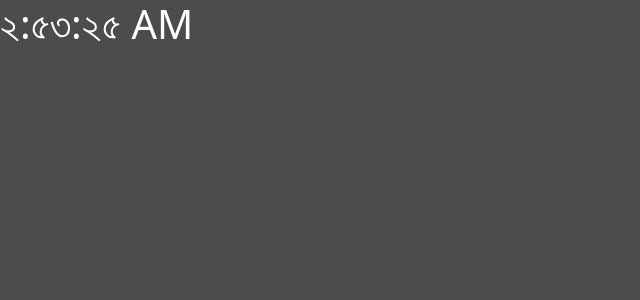
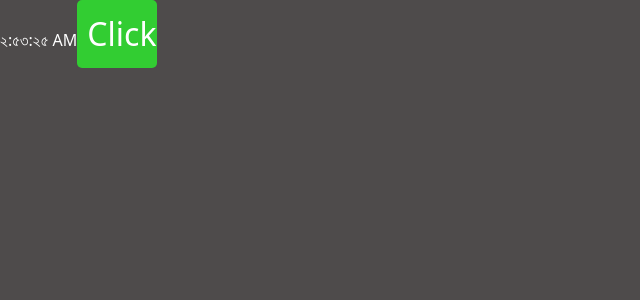
Before and after one commit to enamul58/React-JS-Fundamentals, a React (Create React App) app in the folder reactexercise/: page / in a window 1280 px wide. Shown: the top 300 px of the page, without its empty margins (0-640 px from the left). Built offline with nearby package versions, Linux system fonts and the light colour scheme.

Commit message:
bangla & english component

```diff
--- a/reactexercise/src/App.js
+++ b/reactexercise/src/App.js
@@ -8,6 +8,8 @@ import CountWithOutHook from "./components/HOOK_USESTATE/CountWithOutHook";
 import CountWithHook from "./components/HOOK_USESTATE/CountWithHook";
 import CounterApp from "./components/Assigment_2_Counter_App/CounterApp";
 import Clock from "./components/Clock/Clock";
+import ClockTwo from "./components/Clock_2/ClockTwo";
+
 function App() {
   return (
     <>
@@ -27,7 +29,8 @@ function App() {
       {/* <Event_Handler_Class /> */}
       {/* <CountWithOutHook></CountWithOutHook>
       <CountWithHook></CountWithHook> */}
-      <Clock local="bn-BD"></Clock>
+      {/* <Clock local="bn-BD"></Clock> */}
+      <ClockTwo></ClockTwo>
     </>
   );
 }
--- /dev/null
+++ b/reactexercise/src/components/Clock_2/ClockTwo.js
@@ -0,0 +1,40 @@
+import React, { Component } from "react";
+
+class ClockTwo extends Component {
+  state = {
+    date: new Date(),
+    locale: "bn-BD",
+  };
+
+  componentDidMount() {
+    this.clockTimer = setInterval(() => this.tric(), 1000);
+  }
+
+  componentWillUnmount() {
+    clearInterval(this.clockTimer);
+  }
+
+  tric() {
+    this.setState({
+      date: new Date(),
+    });
+  }
+
+  handelEvent = () => {
+    this.setState({
+      locale: "en-US",
+    });
+  };
+
+  render() {
+    const { date, locale } = this.state;
+    return (
+      <>
+        <span>{date.toLocaleTimeString(locale)}</span>
+        <button onClick={this.handelEvent}>Click</button>
+      </>
+    );
+  }
+}
+
+export default ClockTwo;
```
